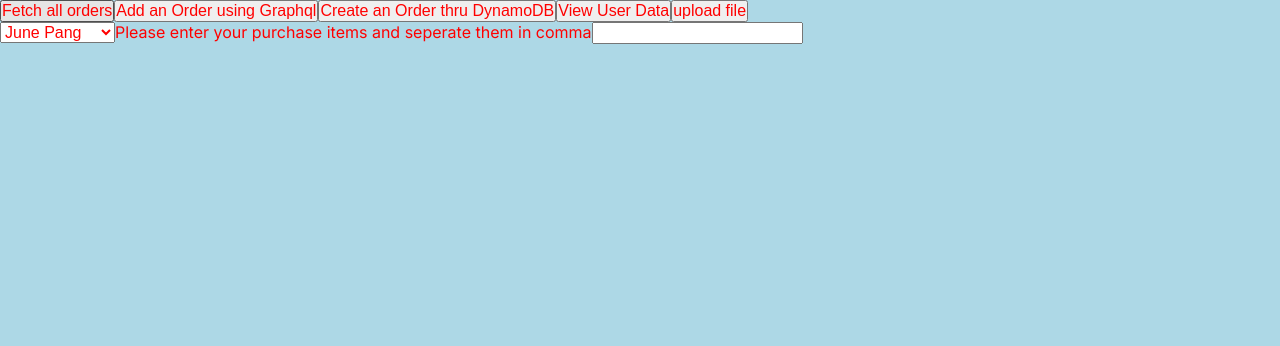
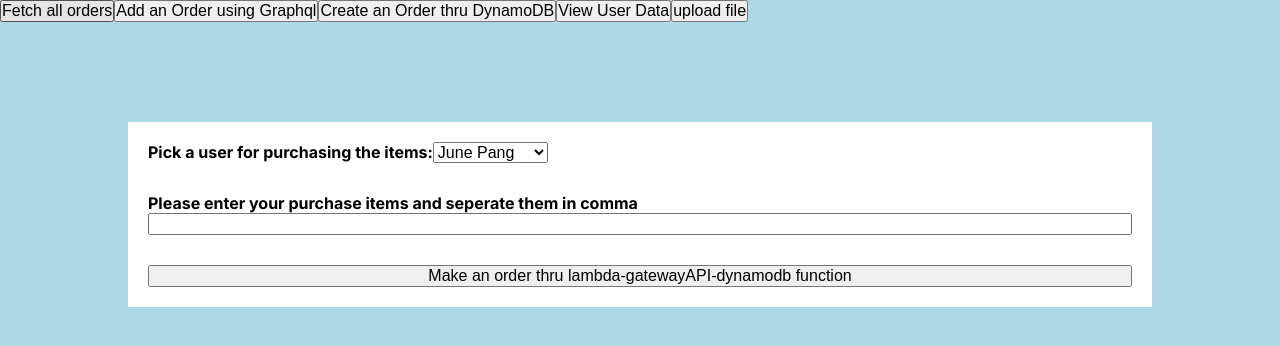
Before and after one commit to Junjpan/nextapp_graphql, a Next.js app: page / in a window 1280 px wide. Shown: the top 346 px of the page. Built offline with nearby package versions, Linux system fonts and the light colour scheme.

Commit message:
add onchange input value

```diff
--- a/pages/index.tsx
+++ b/pages/index.tsx
@@ -1,4 +1,5 @@
 import { Inter } from "next/font/google";
+import { useState } from "react";
 import { useRouter } from "next/router";
 import axios from "axios";
 import styles from "../styles/index.module.scss";
@@ -85,8 +86,15 @@ const createOrderThruDynamoDB = async () => {
   await axios.post("/api/order/createOrder");
 };
 
+const submitAnOrder = (e: HTMLFormElement) => {
+  e.preventDefault();
+};
+
 export default function Home() {
   const router = useRouter();
+  const [items, setItems] = useState("");
+
+  console.log(items);
 
   return (
     <main className={inter.className}>
@@ -101,19 +109,38 @@ export default function Home() {
       </button>
       <button onClick={() => router.push("/viewdata")}>View User Data</button>
       <button onClick={() => router.push("/s3/upload")}>upload file</button>
-      <form className={styles.export}>
-        <label htmlFor="userID"></label>
-        <select id="userID">
+      <form className={styles.form} onSubmit={(e) => submitAnOrder(e)}>
+        <label htmlFor="userID">
+          Pick a user for purchasing the items:
+          <select
+            id="userID"
+            onChange={(e) => {
+              console.log(e.target.value);
+            }}
+          >
             <option value="734">June Pang</option>
             <option value="7386">Serafina Pan</option>
             <option value="6396">Sera Pang</option>
             <option value="4563">Serafina test</option>
             <option value="8419">Judy Brown</option>
           </select>
+        </label>
+
         <label htmlFor="items">
           Please enter your purchase items and seperate them in comma
+          <input
+            type="text"
+            id="items"
+            value={items}
+            onChange={(e) => {
+              setItems(e.target.value);
+            }}
+          ></input>
         </label>
-        <input type="text" id="items"></input>
+
+        <button type="button">
+          Make an order thru lambda-gatewayAPI-dynamodb function
+        </button>
       </form>
     </main>
   );
--- a/styles/globals.css
+++ b/styles/globals.css
@@ -5,7 +5,6 @@
   box-sizing: border-box;
   padding: 0;
   margin: 0;
- color:red;
  font-size:1.6rem;
 }
 
--- a/styles/index.module.scss
+++ b/styles/index.module.scss
@@ -1,5 +1,21 @@
 $primary-color: black;
 
-.export {
+.form {
   color: $primary-color;
+  width: 80%;
+  background: white;
+  margin: 10rem auto;
+  padding: 2rem;
+  display: grid;
+  grid-template-rows: auto;
+  gap: 1rem;
+
+  label {
+    margin-bottom: 2rem;
+    font-weight: bold;
+    width: 100%;
+    input {
+      width: 100%;
+    }
+  }
 }
```
Lines whose indentation alone changed are shown as unchanged.
